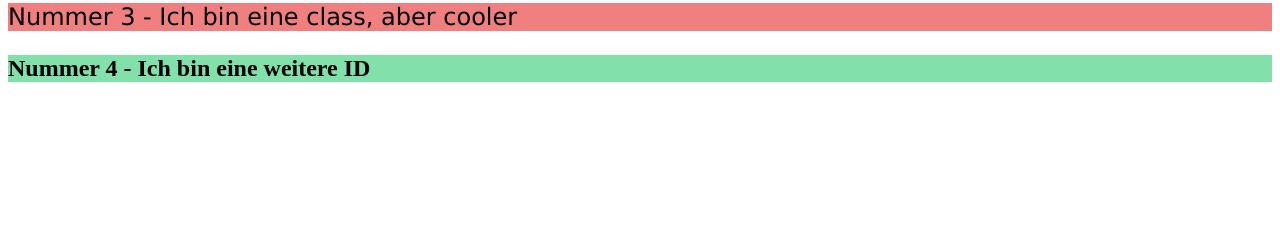
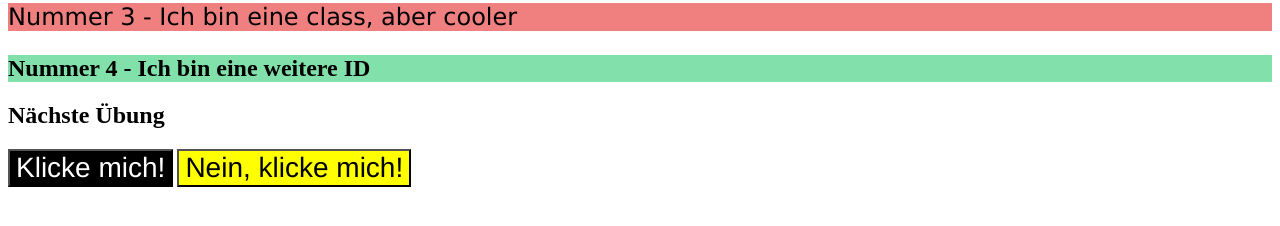
Before and after one commit to saaniela/odin-recipes, a plain HTML site: page exercise.html in a window 1280 px wide. Shown: the part 208-434 px from the top of the page. Drawn offline with Linux system fonts and the light colour scheme.

Commit message:
Grouping Selectors Exercises
Create two buttons
Change color and background-color
Group font-family and font-size

```diff
--- a/exercise.html
+++ b/exercise.html
@@ -22,6 +22,10 @@
 
 <div id="Beispiel4">Nummer 4 - Ich bin eine weitere ID</div>
 
+<h2>Nächste Übung</h2>
+
+<button class="knopf1">Klicke mich!</button>
+<button class="knopf2">Nein, klicke mich!</button>
 
 </body>
 </html>
--- a/style.css
+++ b/style.css
@@ -29,3 +29,18 @@ h1 {
     font-size: 24px;
     font-weight: bold;
 }
+
+.knopf1 {
+    color: #FFFFFF;
+    background-color: #000000;
+}
+
+.knopf2{
+    background-color: yellow;
+}
+
+.knopf1,
+.knopf2 {
+    font-size: 28px;
+    font-family: Helvetica, "Times New Roman", sans-serif;
+}
```
